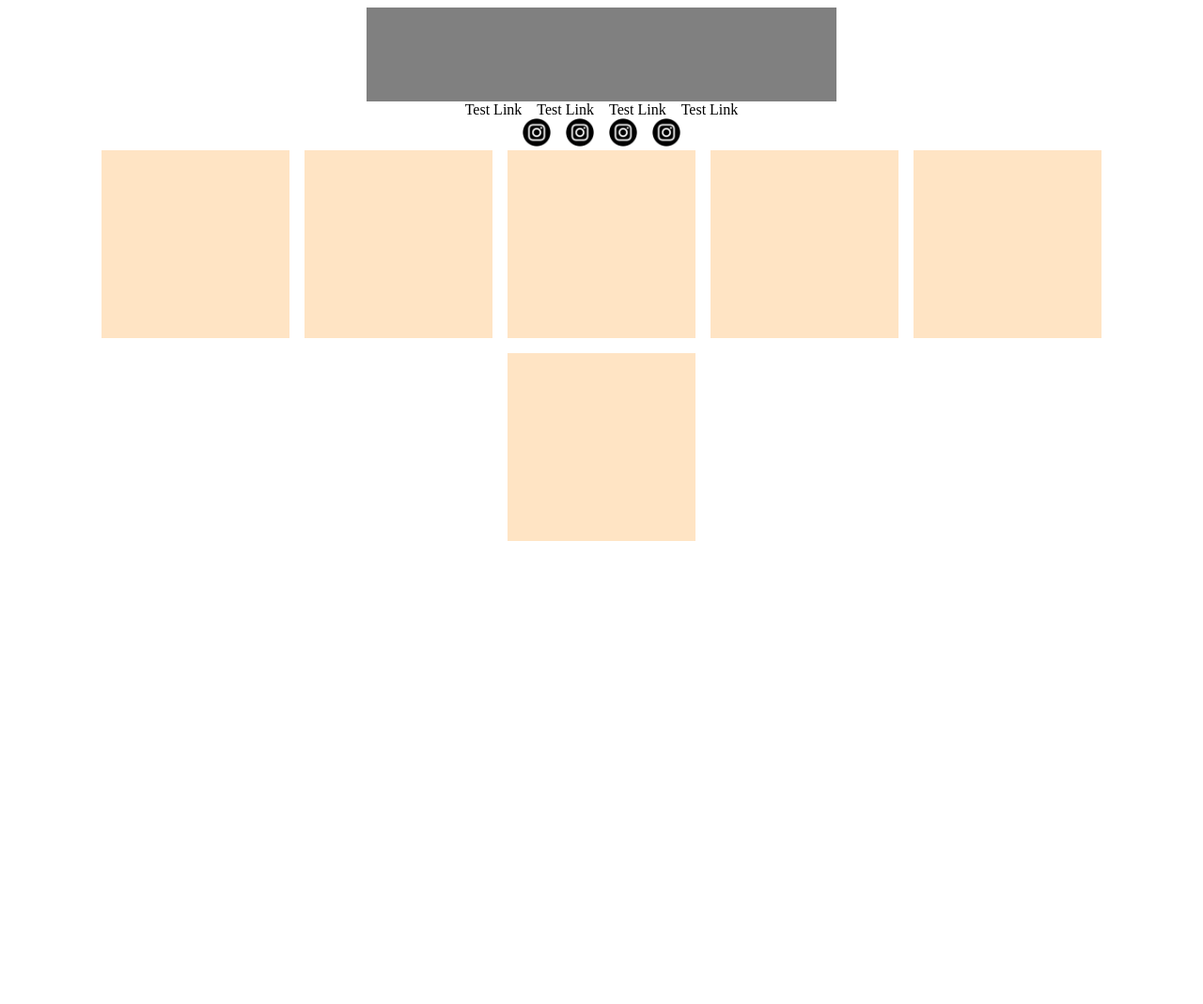
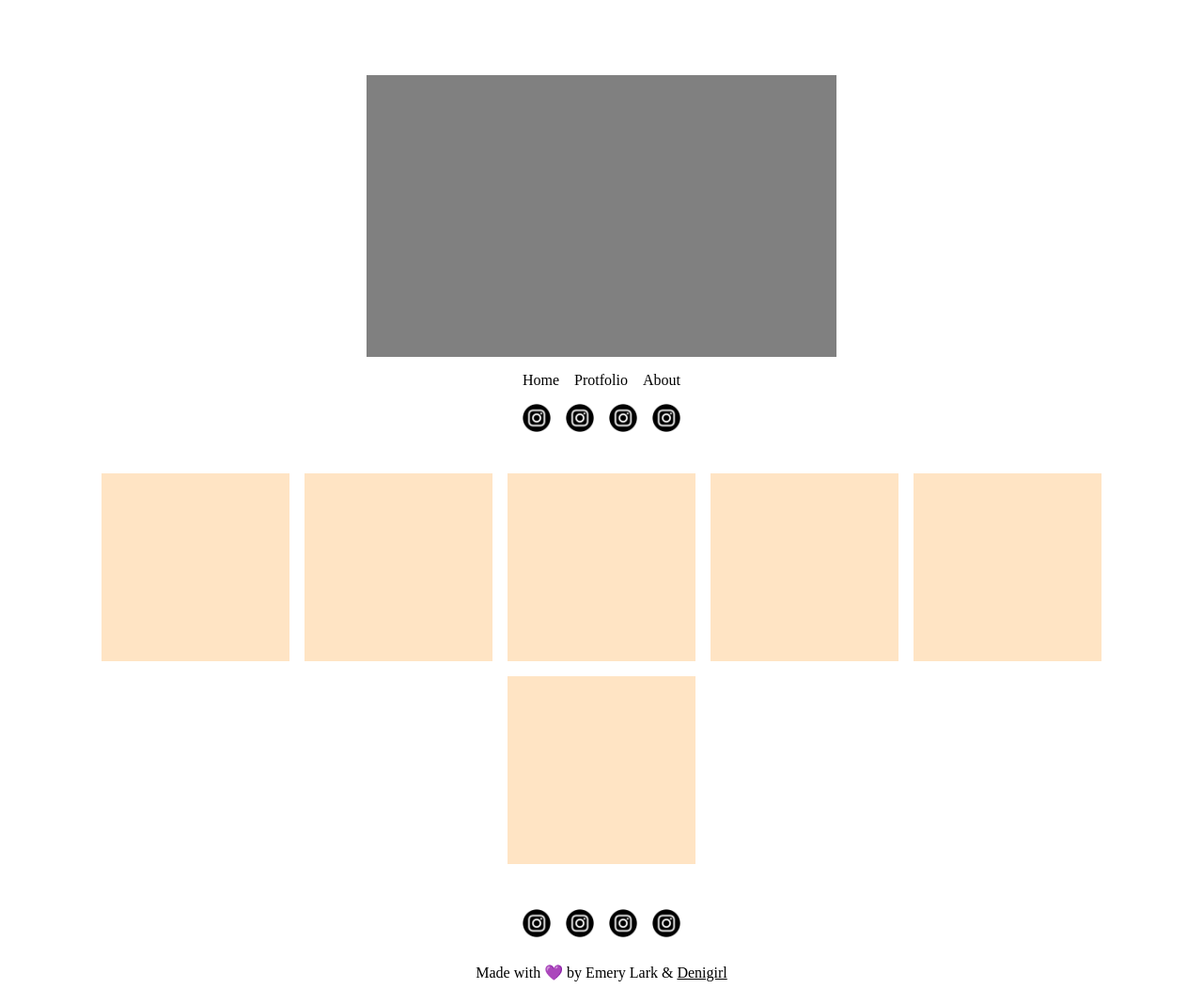
Before and after one commit to Denigirl02/emery-lark-portfolio, a plain HTML site: page index.html in a window 1280 px wide. Shown: the whole page at 94% size. Before the commit the page ends 800 px from the top, so only its background shows below. Drawn offline with Linux system fonts and the light colour scheme.

Commit message:
Finish basic styling

```diff
--- a/index.html
+++ b/index.html
@@ -13,10 +13,9 @@
         </div>
         <div class="navigation">
             <ul>
-                <li><a href="#">Test Link</a></li>
-                <li><a href="#">Test Link</a></li>
-                <li><a href="#">Test Link</a></li>
-                <li><a href="#">Test Link</a></li>
+                <li><a href="#">Home</a></li>
+                <li><a href="#">Protfolio</a></li>
+                <li><a href="#">About</a></li>
             </ul>
         </div>
         <div class="social-links">
@@ -25,7 +24,6 @@
                 <li><a href="#"><img src="images/icons/instagram.png" width="30"></a></li>
                 <li><a href="#"><img src="images/icons/instagram.png" width="30"></a></li>
                 <li><a href="#"><img src="images/icons/instagram.png" width="30"></a></li>
-
             </ul>
         </div>
     </div>
@@ -38,5 +36,16 @@
          <div class="content-box"></div>
          <div class="content-box"></div>
     </div>
+    <div class="footer">
+        <div class="social-links">
+        <ul>
+            <li><a href="#"><img src="images/icons/instagram.png" width="30"></a></li>
+            <li><a href="#"><img src="images/icons/instagram.png" width="30"></a></li>
+            <li><a href="#"><img src="images/icons/instagram.png" width="30"></a></li>
+            <li><a href="#"><img src="images/icons/instagram.png" width="30"></a></li>
+        </ul>
+        </div>
+        <p>Made with 💜 by Emery Lark & <a href="https://github.com/Denigirl02">Denigirl</a></p>
+    </div>
 </body>
 </html>
--- a/style.css
+++ b/style.css
@@ -1,16 +1,18 @@
 body {
-
+    margin-top: 80px;
 }
 
 .header {
     display: flex;
     flex-direction: column;
     align-items: center;
+    margin-left: 64px;
+    margin-right: 64px;
 }
 
 .logo-image {
     display: flex;
-    min-height: 100px;
+    min-height: 300px;
     max-height: 100px;
     min-width: 500px;
     max-width: 500px;
@@ -31,6 +33,7 @@ ul {
     display: flex;
     gap: 16px;
     margin: 0;
+    margin-top: 16px;
     padding: 0;
 }
 
@@ -38,6 +41,8 @@ ul {
     display: flex;
     gap: 16px;
     margin: 0;
+    margin-top: 16px;
+    margin-bottom: 8px;
     padding: 0;
 }
 
@@ -46,7 +51,9 @@ ul {
     flex-wrap: wrap;
     gap: 16px;
     justify-content: center;
-
+    margin-top: 32px;
+    margin-left: 64px;
+    margin-right: 64px;
 
 }
 
@@ -57,3 +64,14 @@ ul {
     min-height: 200px;
     max-height: 200px;
 }
+
+.footer {
+    display: flex;
+    flex-direction: column;
+    align-items: center;
+    margin-top: 32px;
+}
+
+.footer p a {
+    text-decoration: underline;
+}
```
